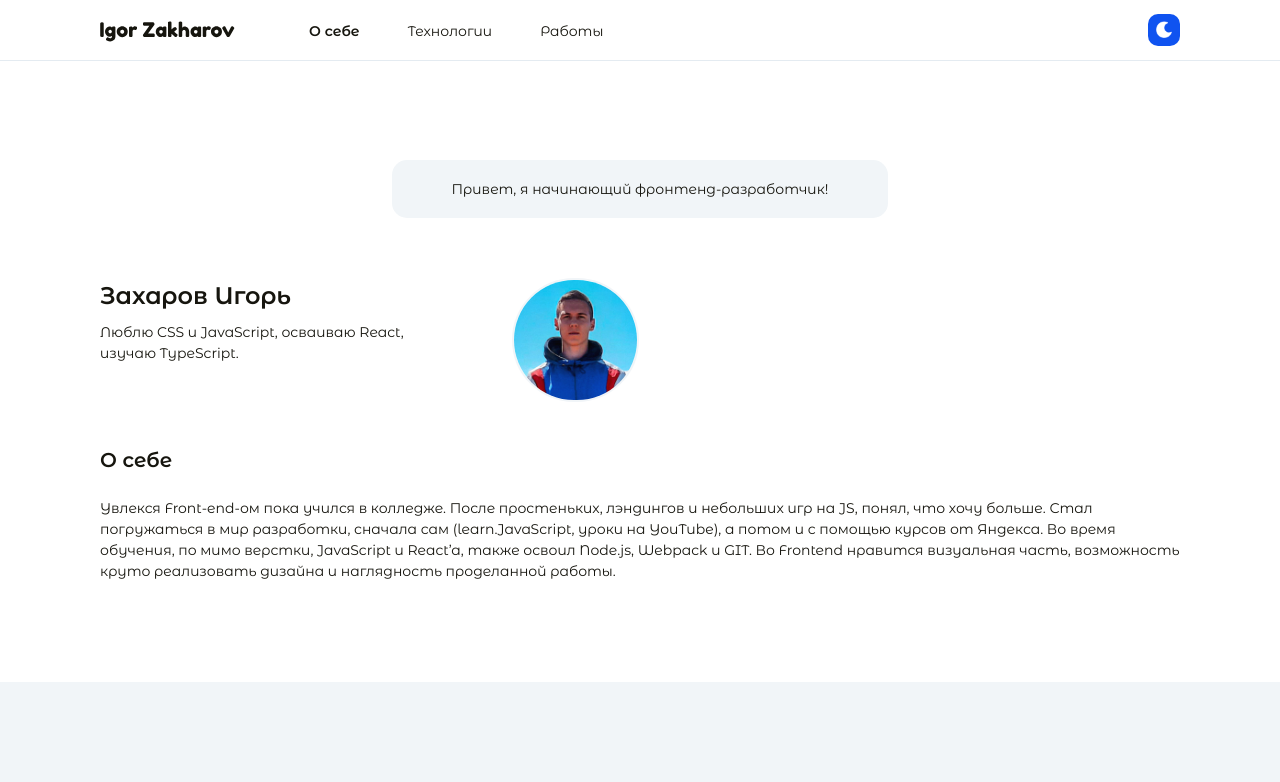
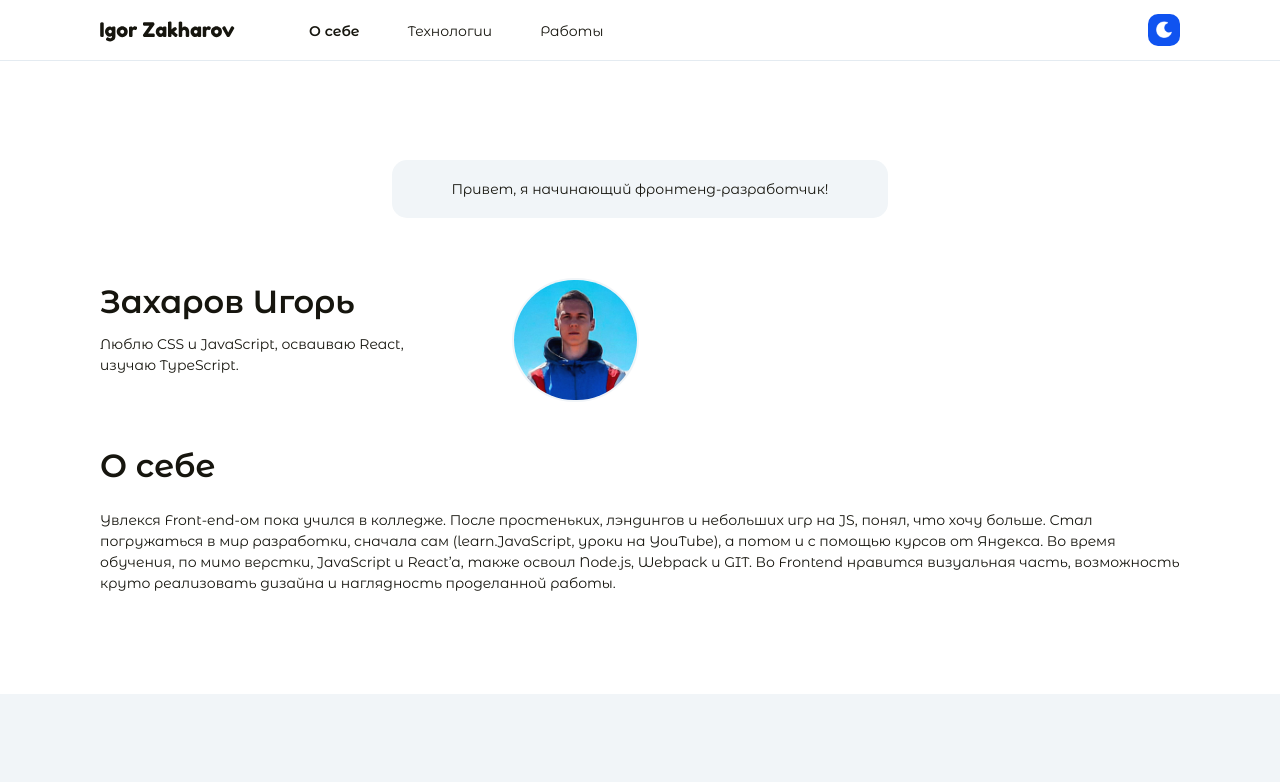
Before and after one commit to IgorZakharov211/zakharov-igor, a React (Create React App) app: page / in a window 1280 px wide. Shown: the top 782 px of the page. Built offline with nearby package versions, Linux system fonts and the light colour scheme.

Commit message:
style: change font-size

```diff
--- a/src/blocks/title.scss
+++ b/src/blocks/title.scss
@@ -4,7 +4,7 @@
   margin: 0;
   padding: 0 0 12px 0;
   font-family: $mainFont;
-  font-size: 20px;
+  font-size: 32px;
   font-weight: 600;
   line-height: 1;
   color: $fontColor;
--- a/src/components/my-info/MyInfo.scss
+++ b/src/components/my-info/MyInfo.scss
@@ -43,7 +43,7 @@
     grid-row-end: 2;
     margin: 0 0 8px 0;
     padding: 0;
-    font-size: 24px;
+    font-size: 32px;
     line-height: 1.5;
     font-weight: 600;
   }
```
